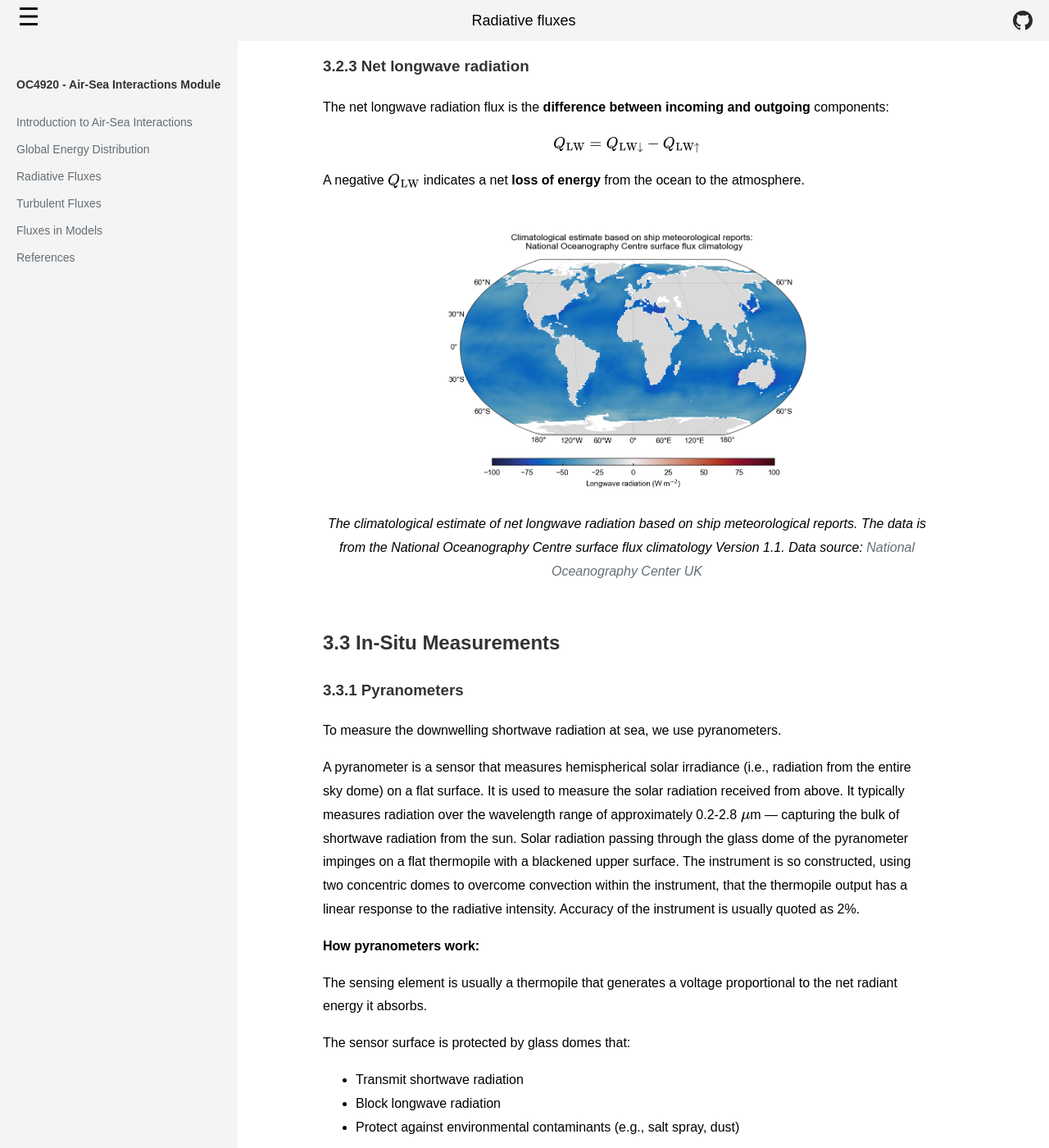
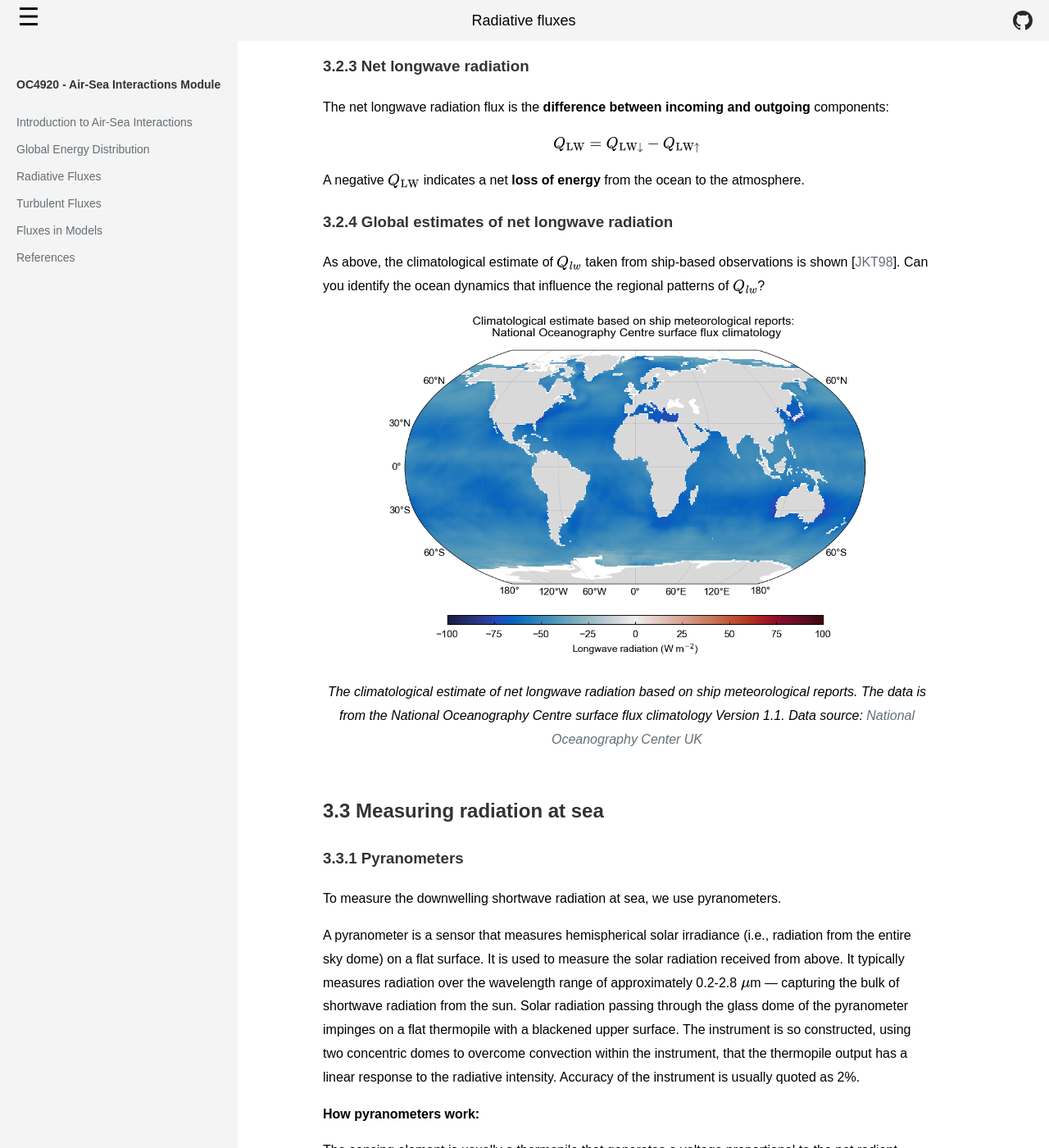
Before and after one commit to marcelduplessis/air-sea-interactions-notes, a Jekyll site: the page built from radiative-fluxes.md, in a window 1280 px wide and 1400 px high, scrolled down 5323 px. Shown: the whole window at 82% size. Built offline with Jekyll 4.4.1, drawn with Linux system fonts in a browser that asks for light colours.

Commit message:
content edit

```diff
--- a/radiative-fluxes.md
+++ b/radiative-fluxes.md
@@ -140,12 +140,16 @@ Q_{\text{LW}} = Q_{\text{LW} \downarrow} - Q_{\text{LW} \uparrow}
 
 A negative \\( Q_{\text{LW}} \\) indicates a net **loss of energy** from the ocean to the atmosphere.
 
+<h3>Global estimates of net longwave radiation</h3>
+
+As above, the climatological estimate of $Q_{lw}$ taken from ship-based observations is shown [[JKT98](https://usclivar.org/sites/default/files/documents/2015/SOC_flux_atlas.pdf)]. Can you identify the ocean dynamics that influence the regional patterns of $Q_{lw}$?
+
 <div style="text-align: center;">
-  <img src="assets/images/lw-rad-map.png" alt="lw-rad-map" style="width: 60%; margin: 30px 0 0px 0;">
+  <img src="assets/images/lw-rad-map.png" alt="lw-rad-map" style="width: 80%; margin: 0px 0 0px 0;">
   <p><em>The climatological estimate of net longwave radiation based on ship meteorological reports. The data is from the National Oceanography Centre surface flux climatology Version 1.1. Data source: <a href="ftp://ftp.noc.soton.ac.uk/pub/sxj/clim/netcdf/">National Oceanography Center UK</a></em></p>
 </div>
 
-<h2>In-Situ Measurements</h2>
+<h2>Measuring radiation at sea</h2>
 
 <h3>Pyranometers</h3>
 
```
